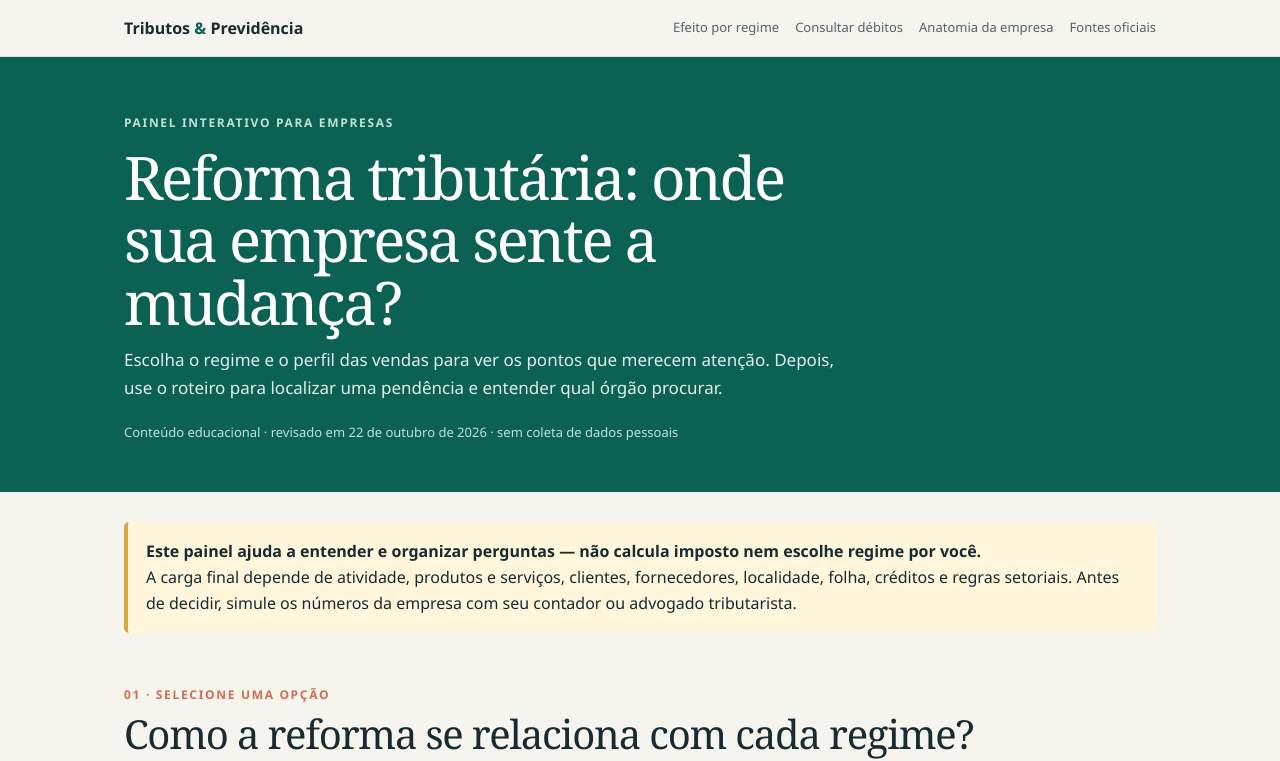
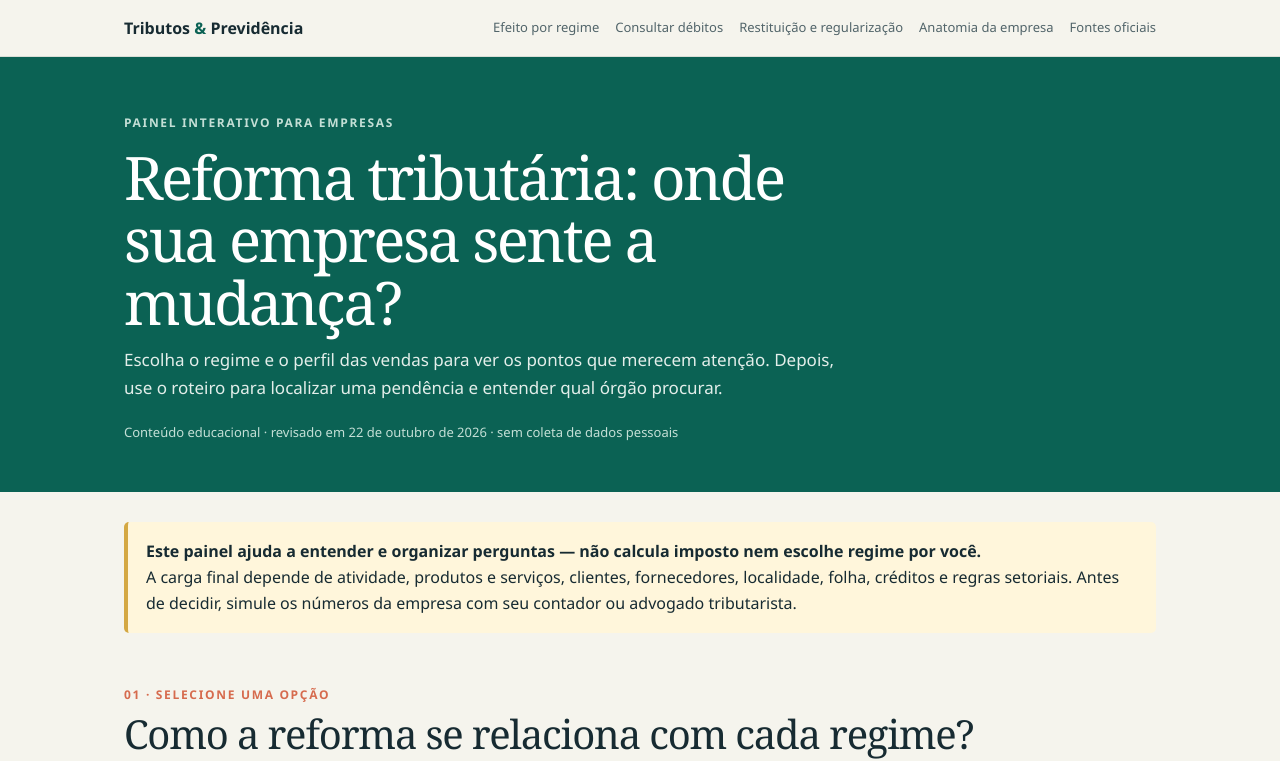
Before and after one commit to christianbscherrer2-blip/Atlas-Tribut-rio, a plain HTML site: page index.html in a window 1280 px wide. Shown: the top 761 px of the page. Drawn offline with Linux system fonts and the light colour scheme.

Commit message:
Add direct navigation to restitution and debt section

```diff
--- a/index.html
+++ b/index.html
@@ -9,7 +9,7 @@
 @media(max-width:800px){.regimes{grid-template-columns:1fr 1fr}.controls{grid-template-columns:1fr}.cols{grid-template-columns:1fr}.topin{display:block;padding-top:8px;padding-bottom:8px}.brand{display:block;margin-bottom:4px}nav{gap:12px}}@media(max-width:520px){.hero{padding:42px 20px}.topin,.wrap{padding-left:17px;padding-right:17px}.regimes{grid-template-columns:1fr 1fr}.regime{min-height:90px;padding:12px}.regime:hover,.regime[aria-pressed=true]{padding:11px}}
 </style></head>
 <body>
-<header class="top"><div class="topin"><a class="brand" href="guia-tributos-previdencia.html">Tributos <em>&</em> Previdência</a><nav><a href="#regime">Efeito por regime</a><a href="#debitos">Consultar débitos</a><a href="#anatomia">Anatomia da empresa</a><a href="#fontes">Fontes oficiais</a></nav></div></header>
+<header class="top"><div class="topin"><a class="brand" href="guia-tributos-previdencia.html">Tributos <em>&</em> Previdência</a><nav><a href="#regime">Efeito por regime</a><a href="#debitos">Consultar débitos</a><a href="#regularizacao">Restituição e regularização</a><a href="#anatomia">Anatomia da empresa</a><a href="#fontes">Fontes oficiais</a></nav></div></header>
 <section class="hero"><div class="heroIn"><div class="eyebrow">Painel interativo para empresas</div><h1>Reforma tributária: onde sua empresa sente a mudança?</h1><p>Escolha o regime e o perfil das vendas para ver os pontos que merecem atenção. Depois, use o roteiro para localizar uma pendência e entender qual órgão procurar.</p><div class="stamp">Conteúdo educacional · revisado em 22 de outubro de 2026 · sem coleta de dados pessoais</div></div></section>
 <main class="wrap">
 <aside class="alert"><strong>Este painel ajuda a entender e organizar perguntas — não calcula imposto nem escolhe regime por você.</strong> A carga final depende de atividade, produtos e serviços, clientes, fornecedores, localidade, folha, créditos e regras setoriais. Antes de decidir, simule os números da empresa com seu contador ou advogado tributarista.</aside>
```
